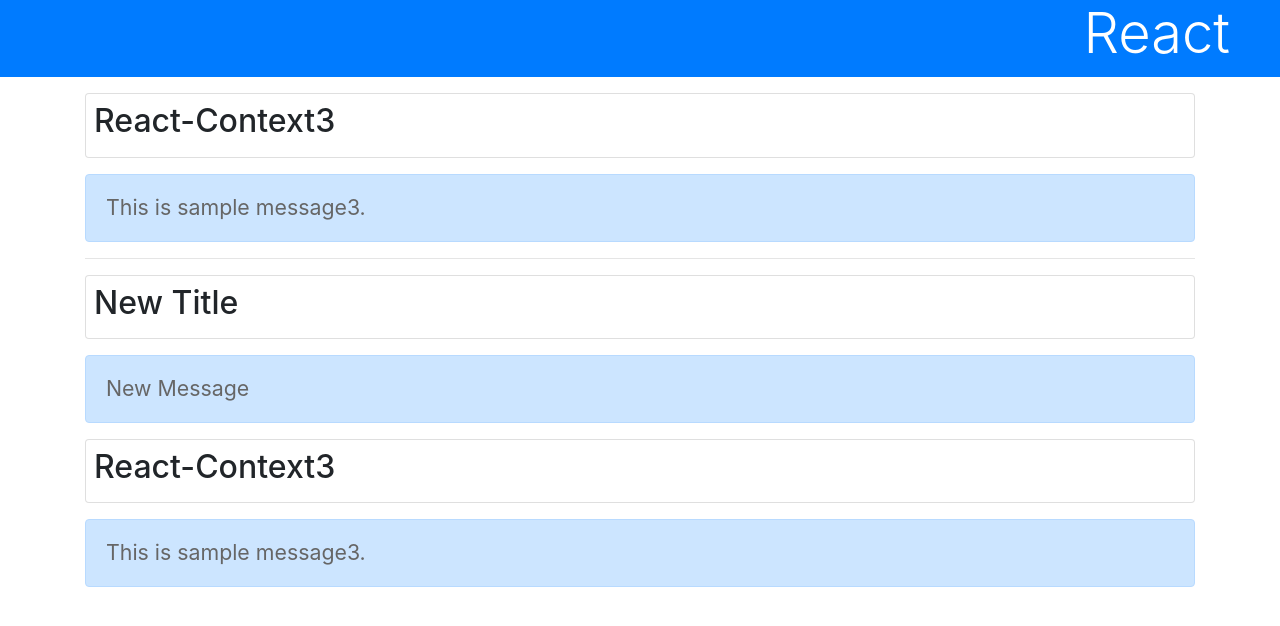
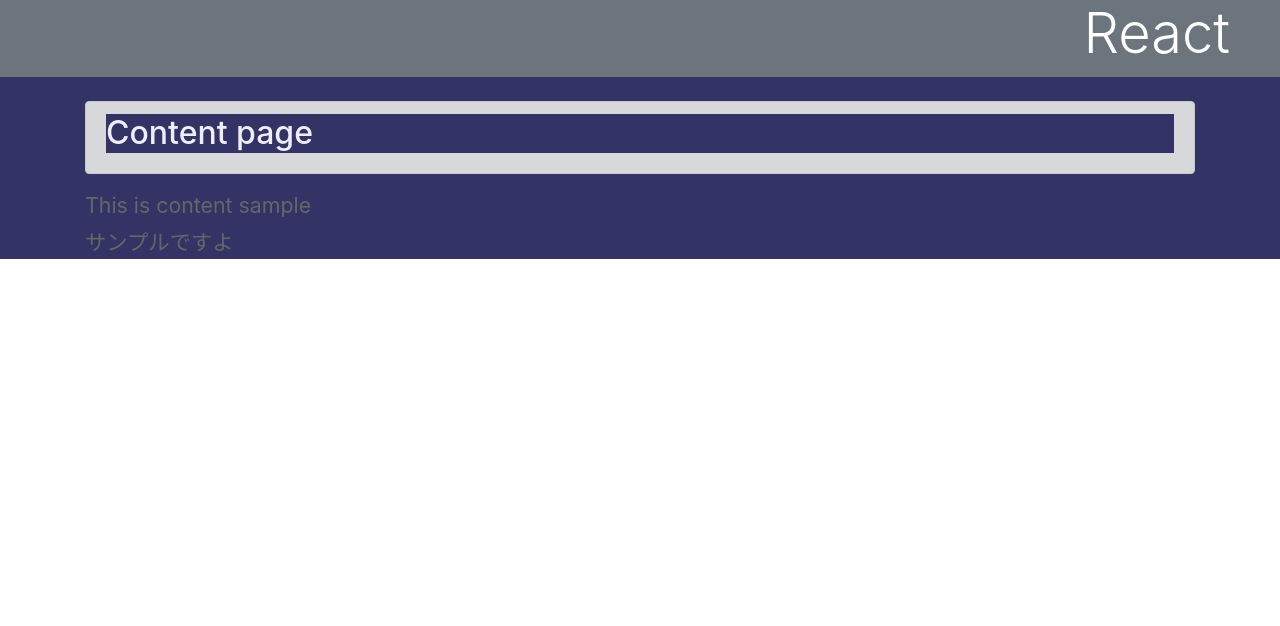
Before and after one commit to thirota/react_app, a React (Create React App) app: page / in a window 1280 px wide. Shown: the top 626 px of the page. Built offline with nearby package versions, Linux system fonts and the light colour scheme.

Commit message:
Using context as a theme p.200

```diff
--- a/src/App.js
+++ b/src/App.js
@@ -1,55 +1,60 @@
 import React, {Component} from 'react'
 import './App.css';
 
-let data = {
-  title:'React-Context3',
-  message:'This is sample message3.'
+let theme = {
+  light:{
+    styles:{
+      backgroundColor:"#f0f9ff",
+      color:"#00f"
+    },
+    head:"bg-primary text-white display-4 mb-4",
+    alert:"alert alert-primary"
+  },
+  dark:{
+    styles:{
+      backgroundColor:"#336",
+      color:"#eef"
+    },
+    head:"bg-secondary text-white display-4 mb-4",
+    alert:"alert alert-dark"
+  }
 }
 
-const sampleContext = React.createContext(data)
+const ThemeContext = React.createContext(theme.dark)
 class App extends Component {
-  newData = {
-    title:'New Title',
-    message:'New Message'
-  }
+  static contextType = ThemeContext
 
   render() {
-    return <div>
-      <h1 className="bg-primary text-white display-4">React</h1>
+    return <div style={this.context.styles}>
+      <h1 className={this.context.head}>React</h1>
       <div className="container">
-        <Title/>
-        <Message/>
-        <hr/>
-        <sampleContext.Provider value={this.newData}>
-          <Title/>
-          <Message/>
-        </sampleContext.Provider>
-        <Title/>
-        <Message/>
+        <Title value="Content page"/>
+        <Message value="This is content sample"/>
+        <Message value="サンプルですよ"/>
       </div>
     </div>
   }
 }
 
 class Title extends Component {
-  static contextType = sampleContext
+  static contextType = ThemeContext
 
   render() {
     return (
-      <div className="card p-2 my-3">
-        <h2>{this.context.title}</h2>
+      <div className={this.context.alert}>
+        <h2 style={this.context.styles}>{this.props.value}</h2>
       </div>
     )
   }
 }
 
 class Message extends Component {
-  static contextType = sampleContext
+  static contextType = ThemeContext
 
   render() {
     return (
-      <div className="alert alert-primary">
-        <p>{this.context.message}</p>
+      <div style={this.context.styles}>
+        <p>{this.props.value}</p>
       </div>
     )
   }
```
